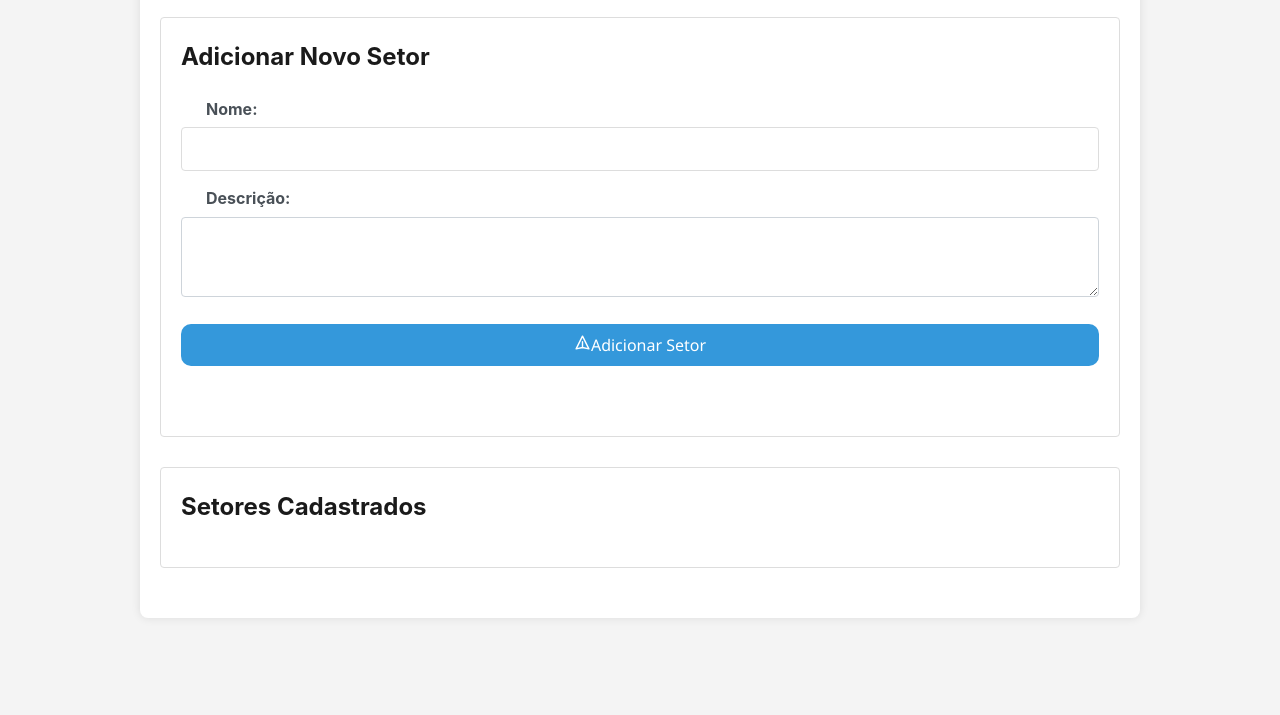
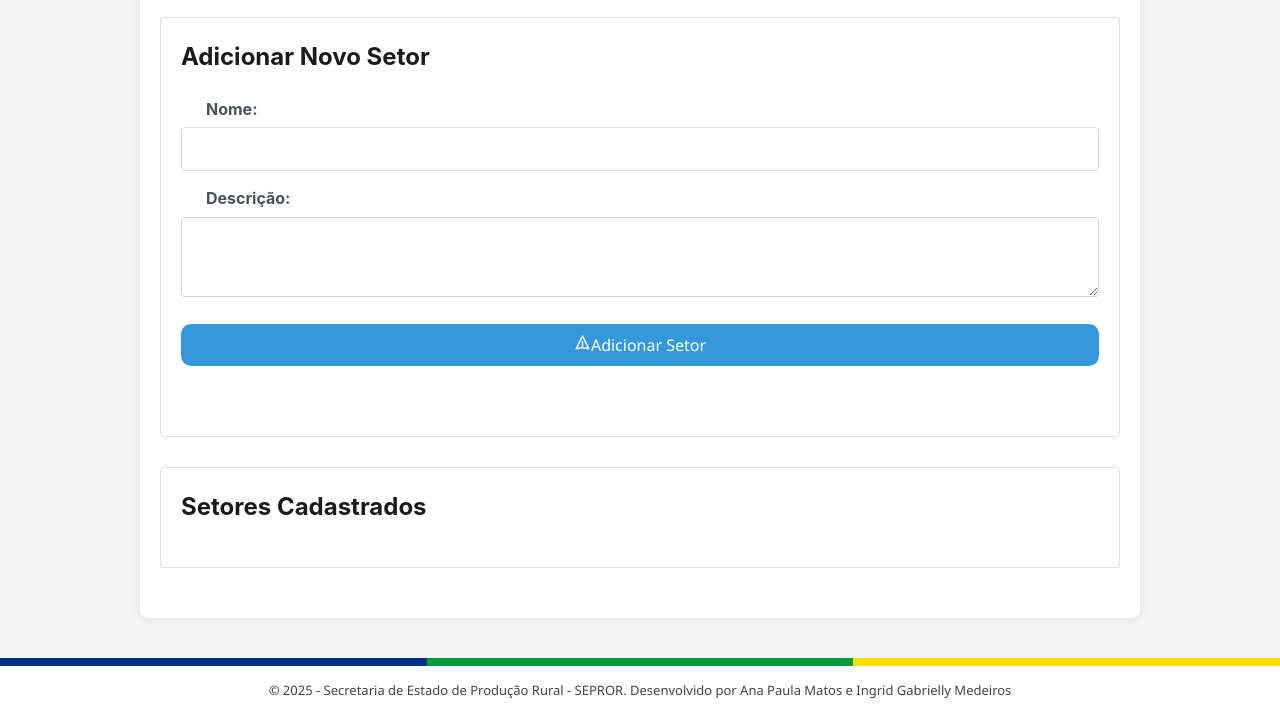
Before and after one commit to SEPROR/solicitador-transporte-2.0, a website: page transporte/public/setores.html in a window 1280 px wide. Shown: the part 214-929 px from the top of the page. Before the commit the page ends 872 px from the top, so only its background shows below. Drawn offline with Linux system fonts and the light colour scheme; no server answers.

Commit message:
feat: adiciona a footer nas páginas

```diff
--- /dev/null
+++ b/transporte/public/footer.html
@@ -0,0 +1,23 @@
+<!DOCTYPE html>
+<html lang="pt-BR">
+<head>
+    <meta charset="UTF-8">
+    <meta name="viewport" content="width=device-width, initial-scale=1.0">
+    <title>Header SEPROR</title>
+    <link rel="stylesheet" href="style.css">
+</head>
+<body>
+
+<footer id="site-footer">
+  <div class="footer-bar">
+    <span class="bar-blue"></span>
+    <span class="bar-green"></span>
+    <span class="bar-yellow"></span>
+  </div>
+  <div class="footer-text">
+    © 2025 - Secretaria de Estado de Produção Rural - SEPROR. Desenvolvido por Ana Paula Matos e Ingrid Gabrielly Medeiros
+  </div>
+</footer>
+
+</body>
+</html>
--- a/transporte/public/setores.html
+++ b/transporte/public/setores.html
@@ -7,7 +7,7 @@
     <title>Gerenciar Setores</title>
     <link rel="stylesheet" href="style.css">
 
-    <!-- HEADER -->
+    <!-- HEADER E FOOTER-->
     <script>
         document.addEventListener("DOMContentLoaded", function () {
             fetch("header.html")
@@ -16,11 +16,19 @@
                     document.getElementById("header-placeholder").innerHTML = data;
                 })
                 .catch(error => console.error("Erro ao carregar o header:", error));
+
+                    fetch('footer.html')
+                .then(res => res.text())
+                .then(html => {
+                    document.getElementById('footer-placeholder').innerHTML = html;
+                });
         });
     </script>
+
 </head>
 <body>
 
+    <main>
     <div id="header-placeholder"></div>
 
     <div class="container">
@@ -50,6 +58,10 @@
             <div id="listaSetores"></div>
         </div>
     </div>
+
+    </main>
+
+    <div id="footer-placeholder"></div>
 
     <script>
         // Carregar setores
@@ -186,5 +198,8 @@
         // Carregar setores quando a página for carregada
         document.addEventListener('DOMContentLoaded', carregarSetores);
     </script>
+
+    <div id="footer-placeholder"></div>
+
 </body>
 </html>
--- a/transporte/public/style.css
+++ b/transporte/public/style.css
@@ -10,6 +10,13 @@ body {
     line-height: 1.6;
     color: #333;
     background-color: #f4f4f4;
+    display: flex;
+    flex-direction: column;
+    min-height: 100vh;
+}
+
+main {
+    flex: 1;
 }
 
 .container {
@@ -587,3 +594,38 @@ button[type="submit"]::before {
     width: auto;
     display: block;
 }
+
+  #site-footer {
+    width: 100%;
+    background-color: #ffffff;
+    font-family: 'Segoe UI', Arial, sans-serif;
+  }
+
+  .footer-bar {
+    display: flex;
+    width: 100%;
+    height: 8px;
+  }
+
+  .bar-blue {
+    flex: 1;
+    background-color: #003087;
+  }
+
+  .bar-green {
+    flex: 1;
+    background-color: #009B3A;
+  }
+
+  .bar-yellow {
+    flex: 1;
+    background-color: #FEDF00;
+  }
+
+  .footer-text {
+    text-align: center;
+    padding: 14px 20px;
+    font-size: 13px;
+    color: #444444;
+    background-color: #ffffff;
+  }
```
Also changed, not shown: transporte/public/alterar-senha.html (+13 -2 lines), transporte/public/index.html (+12 -1 lines), transporte/public/manager.html (+15 -6 lines), transporte/public/motoristas.html (+14 -1 lines).
